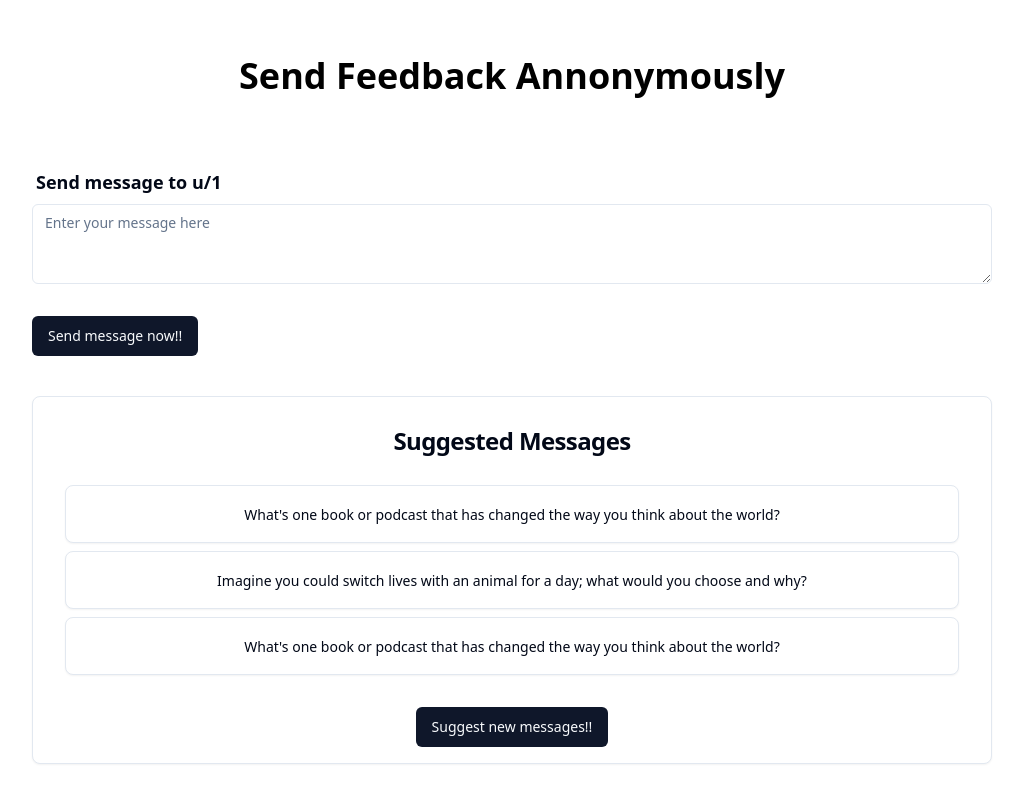
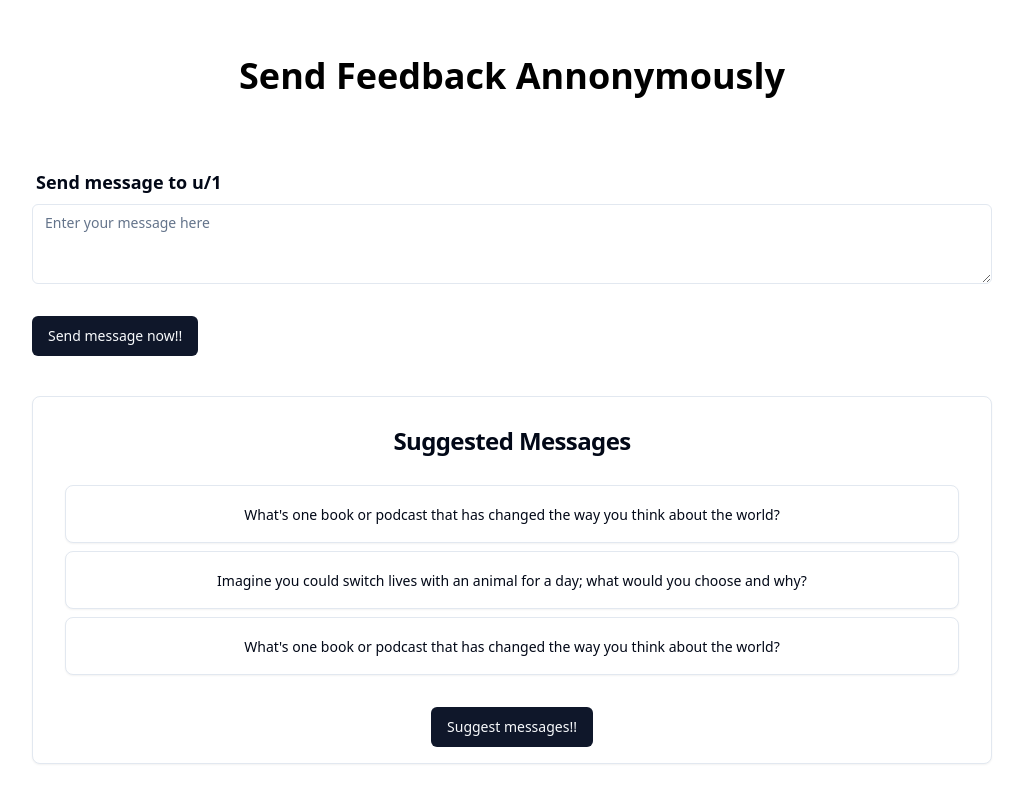
Before and after one commit to Hetav21/QnA-app, a Next.js app: page /u/1 in a window 1280 px wide. Shown: the whole page, without its empty margins (128-1151 px from the left). Built offline with nearby package versions, Linux system fonts and the light colour scheme.

Commit message:
Changing prompt from static to dynamic

```diff
--- a/src/app/api/suggest-messages/route.ts
+++ b/src/app/api/suggest-messages/route.ts
@@ -10,6 +10,5 @@ export const runtime = "edge";
 export async function POST(req: NextRequest) {
   const { prompt }: { prompt: string } = await req.json();
 
-  const model = res(prompt);
-  return model.toDataStreamResponse();
+  return res(prompt).toDataStreamResponse();
 }
--- a/src/app/u/[username]/page.tsx
+++ b/src/app/u/[username]/page.tsx
@@ -133,7 +133,9 @@ export default function UserPage() {
     setIsSuggesting(true);
 
     try {
-      await complete(prompt);
+      await complete(
+        prompt + "suggest something different from: " + completion,
+      );
     } catch (err) {
       console.error("Error fetching messages: " + err);
     }
@@ -218,7 +220,7 @@ export default function UserPage() {
           </CardContent>
           <div className="w-full flex justify-center pb-4">
             <Button onClick={onSuggest} disabled={isSuggesting}>
-              Suggest new messages!!
+              Suggest messages!!
             </Button>
           </div>
         </Card>
```
